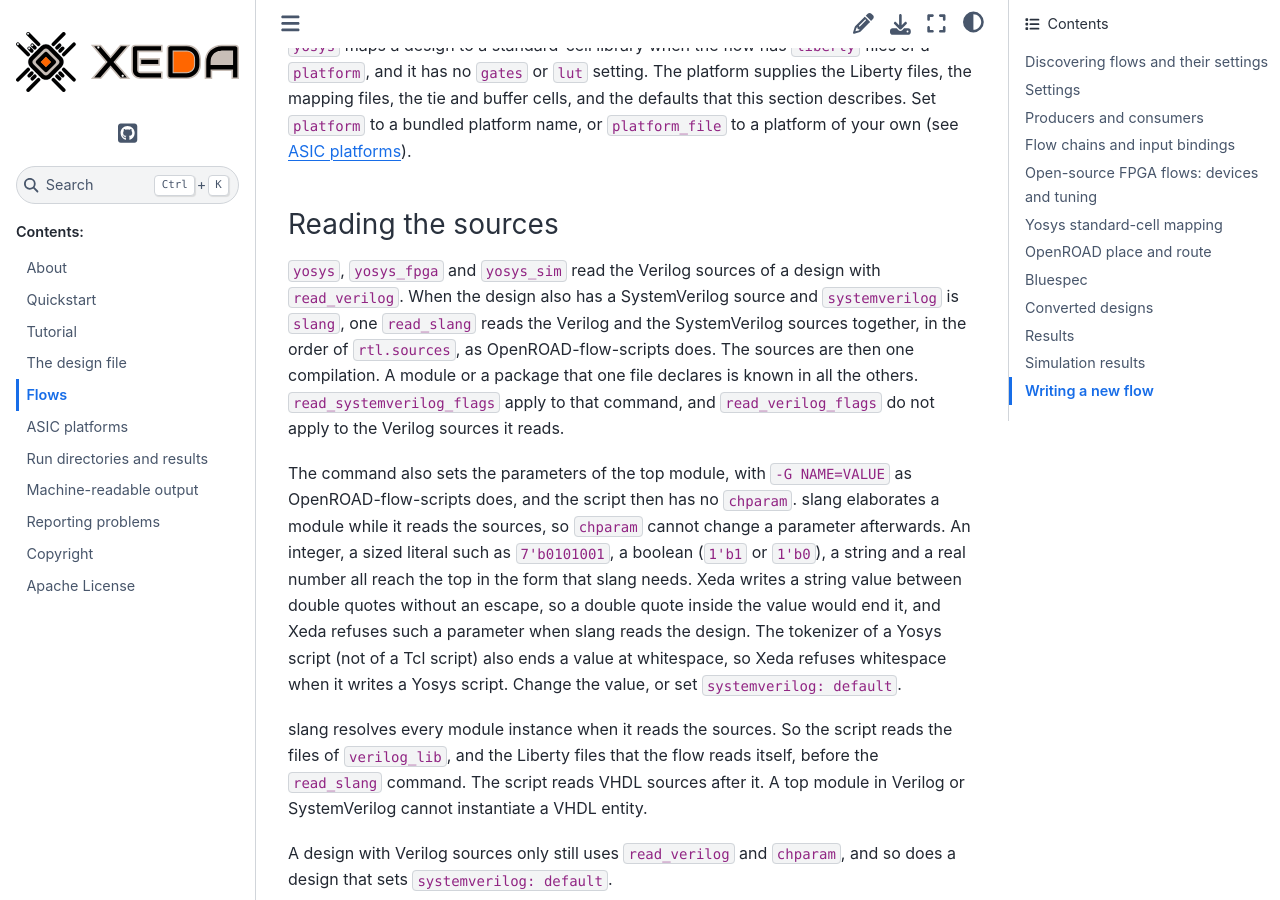
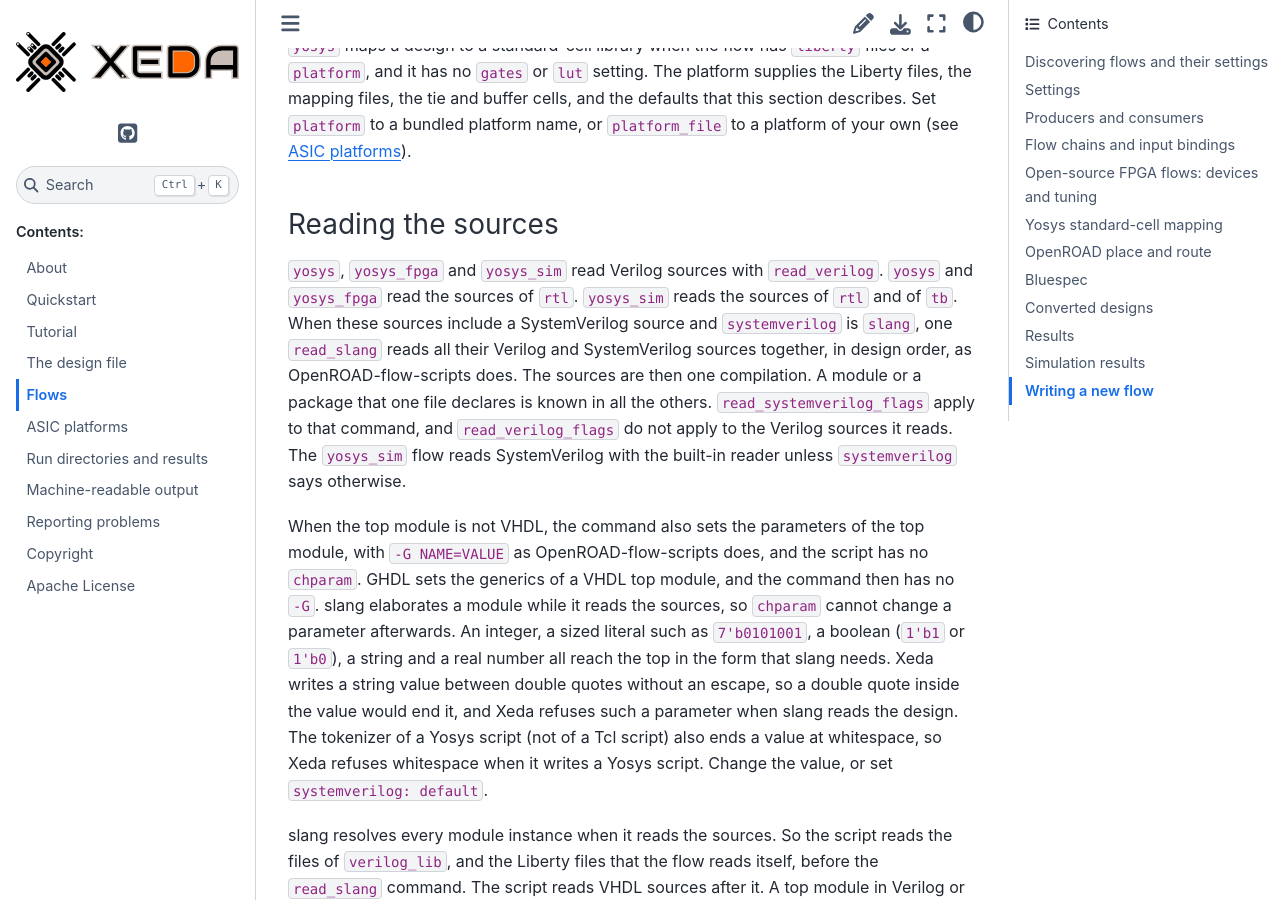
Before and after one commit to XedaHQ/xeda, a Sphinx documentation site: the page built from docs/flows.rst, in a window 1280 px wide and 900 px high, scrolled down 35531 px. Built offline with Sphinx 7.4.7 and the Sphinx Book theme 1.1.4, drawn with Linux system fonts in a browser that asks for light colours.

Commit message:
Describe the combined slang read in every reader setting and in the docs
yosys_fpga and yosys_sim redefine settings of the readers; their descriptions now say what the
combined read_slang reads. The docs state the sources each flow reads and limit the parameter
rule to a top that is not VHDL.

```diff
--- a/docs/flows.rst
+++ b/docs/flows.rst
@@ -1490,15 +1490,18 @@ the mapping files, the tie and buffer cells, and the defaults that this section
 Reading the sources
 -------------------
 
-``yosys``, ``yosys_fpga`` and ``yosys_sim`` read the Verilog sources of a design with
-``read_verilog``. When the design also has a SystemVerilog source and ``systemverilog`` is
-``slang``, one ``read_slang`` reads the Verilog and the SystemVerilog sources together, in the order
-of ``rtl.sources``, as OpenROAD-flow-scripts does. The sources are then one compilation. A module
-or a package that one file declares is known in all the others. ``read_systemverilog_flags`` apply to
-that command, and ``read_verilog_flags`` do not apply to the Verilog sources it reads.
-
-The command also sets the parameters of the top module, with ``-G NAME=VALUE`` as
-OpenROAD-flow-scripts does, and the script then has no ``chparam``. slang elaborates a module while
+``yosys``, ``yosys_fpga`` and ``yosys_sim`` read Verilog sources with ``read_verilog``. ``yosys`` and
+``yosys_fpga`` read the sources of ``rtl``. ``yosys_sim`` reads the sources of ``rtl`` and of ``tb``.
+When these sources include a SystemVerilog source and ``systemverilog`` is ``slang``, one
+``read_slang`` reads all their Verilog and SystemVerilog sources together, in design order, as
+OpenROAD-flow-scripts does. The sources are then one compilation. A module or a package that one
+file declares is known in all the others. ``read_systemverilog_flags`` apply to that command, and
+``read_verilog_flags`` do not apply to the Verilog sources it reads. The ``yosys_sim`` flow reads
+SystemVerilog with the built-in reader unless ``systemverilog`` says otherwise.
+
+When the top module is not VHDL, the command also sets the parameters of the top module, with
+``-G NAME=VALUE`` as OpenROAD-flow-scripts does, and the script has no ``chparam``. GHDL sets the
+generics of a VHDL top module, and the command then has no ``-G``. slang elaborates a module while
 it reads the sources, so ``chparam`` cannot change a parameter afterwards. An integer, a sized
 literal such as ``7'b0101001``, a boolean (``1'b1`` or ``1'b0``), a string and a real number all
 reach the top in the form that slang needs. Xeda writes a string value between double quotes
```
Also changed, not shown: 3 other files.
